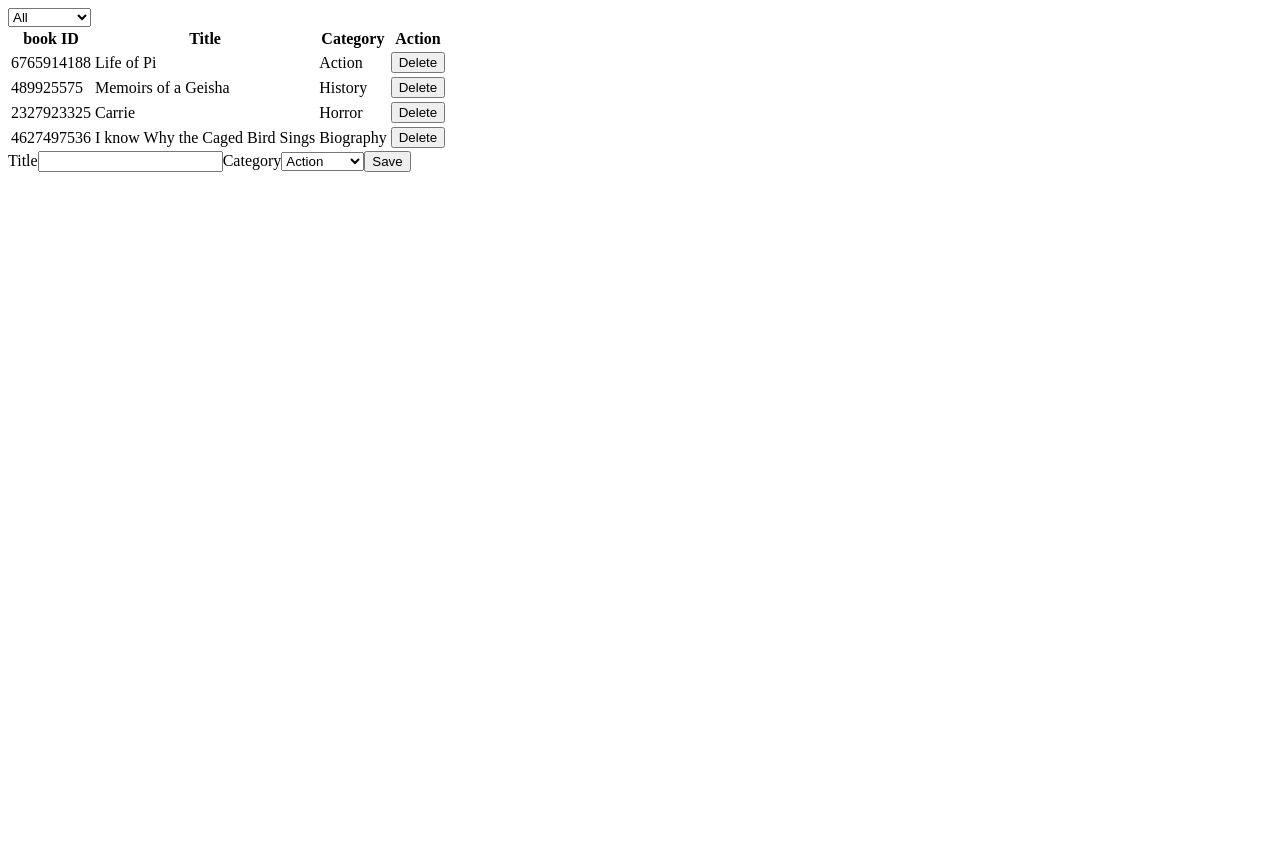
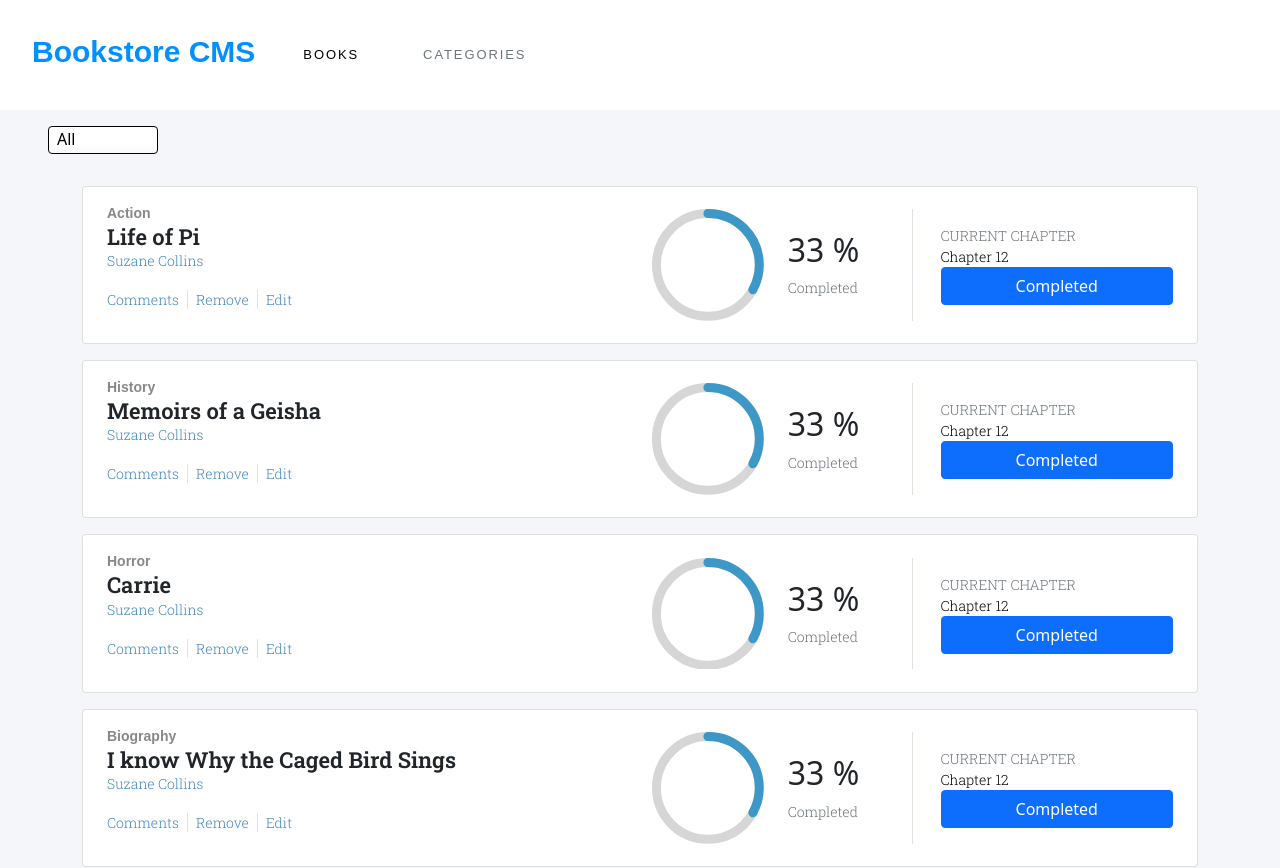
Before and after one commit to sjcco/bookstore, a React (Create React App) app: page / in a window 1280 px wide. Shown: the top 868 px of the page. Before the commit the page ends 800 px from the top, so only its background shows below. Built offline with nearby package versions, Linux system fonts and the light colour scheme.

Commit message:
Add styling

```diff
--- a/package.json
+++ b/package.json
@@ -9,6 +9,7 @@
     "@testing-library/user-event": "^12.1.10",
     "prop-types": "^15.7.2",
     "react": "^17.0.2",
+    "react-circular-progressbar": "^2.0.4",
     "react-dom": "^17.0.2",
     "react-redux": "^7.2.4",
     "react-scripts": "4.0.3",
--- a/public/index.html
+++ b/public/index.html
@@ -3,6 +3,7 @@
   <head>
     <meta charset="utf-8" />
     <link rel="icon" href="%PUBLIC_URL%/favicon.ico" />
+    <link href="https://cdn.jsdelivr.net/npm/bootstrap@5.0.2/dist/css/bootstrap.min.css" rel="stylesheet" integrity="sha384-EVSTQN3/azprG1Anm3QDgpJLIm9Nao0Yz1ztcQTwFspd3yD65VohhpuuCOmLASjC" crossorigin="anonymous">
     <meta name="viewport" content="width=device-width, initial-scale=1" />
     <meta name="theme-color" content="#000000" />
     <meta
--- a/src/components/App.js
+++ b/src/components/App.js
@@ -1,8 +1,10 @@
 import BooksList from '../containers/BooksList';
 import BooksForm from '../containers/BooksForm';
+import NavBar from './NavBar';
 
 const App = () => (
   <div className="App">
+    <NavBar />
     <BooksList />
     <BooksForm />
   </div>
--- a/src/components/Book.js
+++ b/src/components/Book.js
@@ -1,16 +1,42 @@
 import PropTypes from 'prop-types';
+import { CircularProgressbar } from 'react-circular-progressbar';
+import 'react-circular-progressbar/dist/styles.css';
 
 const Book = props => {
   const { book, removeBook } = props;
   return (
-    <tr>
-      <td>{book.id}</td>
-      <td>{book.title}</td>
-      <td>{book.category}</td>
-      <td>
-        <button type="button" onClick={() => removeBook(book)}>Delete</button>
-      </td>
-    </tr>
+    <div className="card my-3">
+      <div className="card-body mx-2">
+        <div className="row">
+          <div className="col-6">
+            <p className="my-0 book-category">{book.category}</p>
+            <h2 className="my-0 book-title">{book.title}</h2>
+            <p className="book-info">Suzane Collins</p>
+            <ul className="d-flex list-unstyled">
+              <li className="nav-item"><a className="text-decoration-none book-info pe-2 border-end" href="#/Book">Comments</a></li>
+              <li className="nav-item"><a className="text-decoration-none book-info px-2 border-end" href="#/Book" onClick={() => removeBook(book)}>Remove</a></li>
+              <li className="nav-item"><a className="text-decoration-none book-info px-2" href="#/Book">Edit</a></li>
+            </ul>
+          </div>
+          <div className="col-5 col-lg-3 my-auto">
+            <div className="row border-end border-gray">
+              <span className="col-6 progress-icon">
+                <CircularProgressbar value={33} />
+              </span>
+              <div className="col-6 d-flex flex-column my-auto">
+                <h2 className="book-percentage">33 %</h2>
+                <p className="book-info text-secondary my-0">Completed</p>
+              </div>
+            </div>
+          </div>
+          <div className="col-12 col-lg-3 d-flex flex-row flex-lg-column justify-content-between my-auto">
+            <p className="col-auto book-info text-secondary my-0 ms-3">CURRENT CHAPTER</p>
+            <p className="book-info text-black my-0 ms-3">Chapter 12</p>
+            <button type="button" className="btn btn-primary my-0 ms-3">Completed</button>
+          </div>
+        </div>
+      </div>
+    </div>
   );
 };
 
--- a/src/components/CategoryFilter.js
+++ b/src/components/CategoryFilter.js
@@ -6,7 +6,7 @@ const CategoryFilter = ({ filterHandler }) => {
   const allCategories = ['All', ...categories];
   return (
     <>
-      <select onChange={e => filterHandler(e.target.value)}>
+      <select className="select" onChange={e => filterHandler(e.target.value)}>
         {allCategories.map(category => <option key={category} value={category}>{category}</option>)}
       </select>
     </>
--- /dev/null
+++ b/src/components/NavBar.js
@@ -0,0 +1,11 @@
+import React from 'react';
+
+const NavBar = () => (
+  <div className="nav">
+    <a href="#top" className="navbar-brand">Bookstore CMS</a>
+    <a href="#top" className="nav-link">BOOKS</a>
+    <a href="#top" className="nav-link disabled">CATEGORIES</a>
+  </div>
+);
+
+export default NavBar;
--- a/src/containers/BooksForm.js
+++ b/src/containers/BooksForm.js
@@ -36,18 +36,13 @@ const BooksForm = props => {
   };
 
   return (
-    <form onSubmit={handleSubmit}>
-      <label htmlFor="title">
-        Title
-        <input type="text" id="title" onChange={handleChange} />
-      </label>
-      <label htmlFor="category">
-        Category
-        <select name="category" id="category" onChange={handleChange}>
-          {categories.map(category => <option key={category} value={category}>{category}</option>)}
-        </select>
-      </label>
-      <button className="button" type="submit">Save</button>
+    <form className="container mb-5" onSubmit={handleSubmit}>
+
+      <input className="title mx-2" type="text" id="title" placeholder="Title" onChange={handleChange} />
+      <select className="select ms-2" name="category" id="category" onChange={handleChange}>
+        {categories.map(category => <option key={category} value={category}>{category}</option>)}
+      </select>
+      <button className="btn btn-primary" type="submit">Save</button>
     </form>
   );
 };
--- a/src/containers/BooksList.js
+++ b/src/containers/BooksList.js
@@ -17,19 +17,10 @@ const BookList = () => {
   return (
     <>
       <CategoryFilter filterHandler={handleFilter} />
-      <table>
-        <thead>
-          <tr>
-            <th>book ID</th>
-            <th>Title</th>
-            <th>Category</th>
-            <th>Action</th>
-          </tr>
-        </thead>
-        <tbody>
-          {books.map(book => (<Book key={book.id} book={book} removeBook={handleRemoveBook} />))}
-        </tbody>
-      </table>
+      <div className="container">
+        {books.map(book => (
+          <Book key={book.id} book={book} removeBook={handleRemoveBook} />))}
+      </div>
     </>
   );
 };
--- a/src/index.css
+++ b/src/index.css
@@ -1 +1,106 @@
 /* Add styles */
+
+@import url('https://fonts.googleapis.com/css2?family=Montserrat:wght@700&family=Roboto+Slab:wght@300;600&display=swap');
+
+body {
+  margin: 0;
+  background-color: #f5f6fa;
+}
+
+.app {
+  background-color: #f5f6fa;
+}
+
+.nav {
+  display: flex;
+  padding: 1rem;
+  background-color: white;
+}
+
+.nav a {
+  text-decoration: none;
+  line-height: 1.875rem;
+  margin: 1rem;
+  font-family: 'Monserat', sans-serif;
+}
+
+.navbar-brand {
+  color: #0290ff;
+  font-size: 1.875rem;
+  font-weight: bold;
+}
+
+.nav-link {
+  color: black;
+  font-size: 0.813rem;
+  letter-spacing: 1.9px;
+}
+
+.disabled {
+  color: gray;
+}
+
+select {
+  appearance: none;
+  background-color: transparent;
+  border: none;
+  padding: 0 1em 0 0;
+  margin: 0;
+  width: 100%;
+  font-family: inherit;
+  font-size: inherit;
+  cursor: inherit;
+  line-height: inherit;
+}
+
+.select {
+  margin: 1rem 3rem;
+  width: 100%;
+  max-width: 12ch;
+  border: 1px solid black;
+  border-radius: 0.25em;
+  padding: 0.25em 0.5em;
+  font-size: 1rem;
+  cursor: pointer;
+  line-height: 1.1;
+  background-color: #fff;
+  background-image: linear-gradient(to top, #f9f9f9, #fff 33%);
+}
+
+.title {
+  margin: 1rem 3rem;
+  width: 100%;
+  max-width: 20ch;
+  border: 1px solid black;
+  border-radius: 0.25em;
+  padding: 0.25em 0.5em;
+  font-size: 1rem;
+  cursor: pointer;
+  line-height: 1.1;
+  background-color: #fff;
+  background-image: linear-gradient(to top, #f9f9f9, #fff 33%);
+}
+
+.book-category {
+  font-size: 0.875rem;
+  font-family: 'Monserat', sans-serif;
+  font-weight: bold;
+  color: #888;
+}
+
+.book-title {
+  font-size: 1.375rem;
+  font-family: 'Roboto Slab', serif;
+  font-weight: bolder;
+}
+
+.book-info {
+  font-size: 0.875rem;
+  font-family: 'Roboto Slab', serif;
+  font-weight: 300;
+  color: #4386bf;
+}
+
+.text-black {
+  color: black;
+}
```
Also changed, not shown: 1 other file (tests, documents, lock files or other folders).
